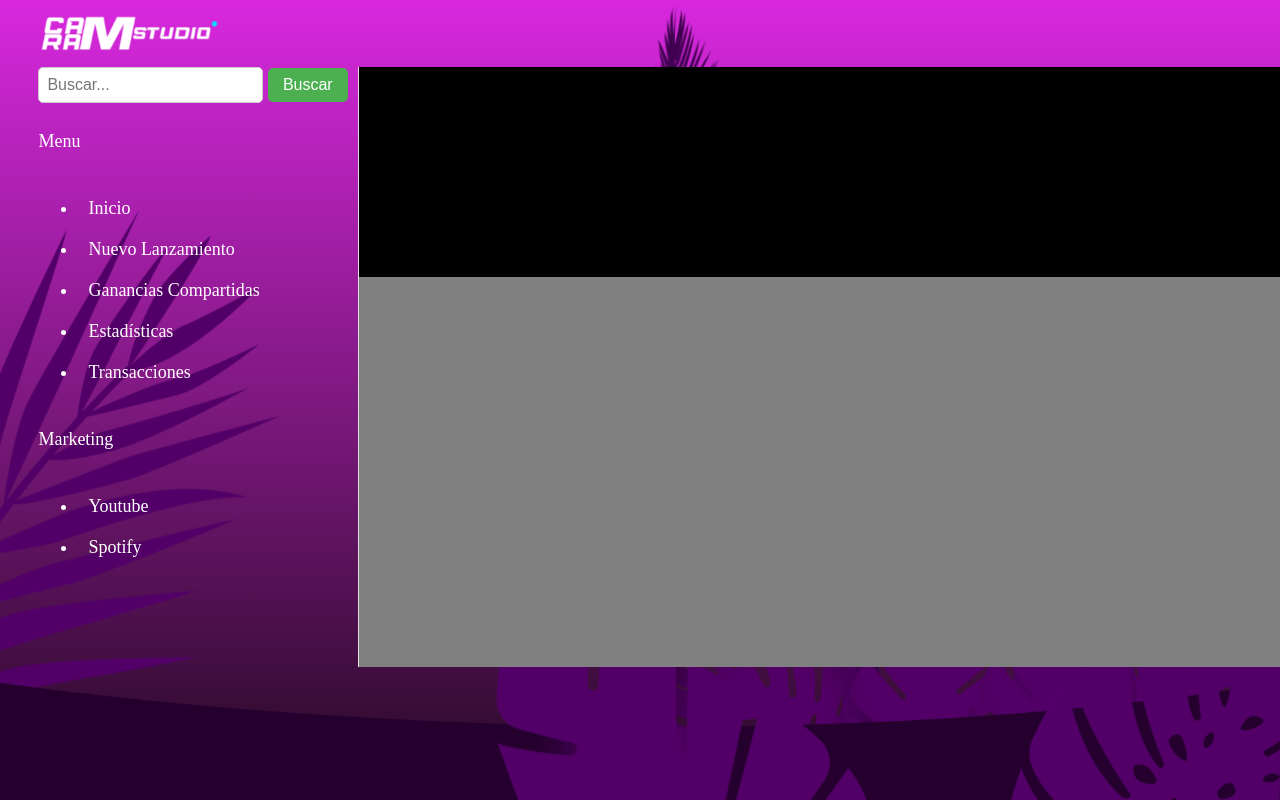
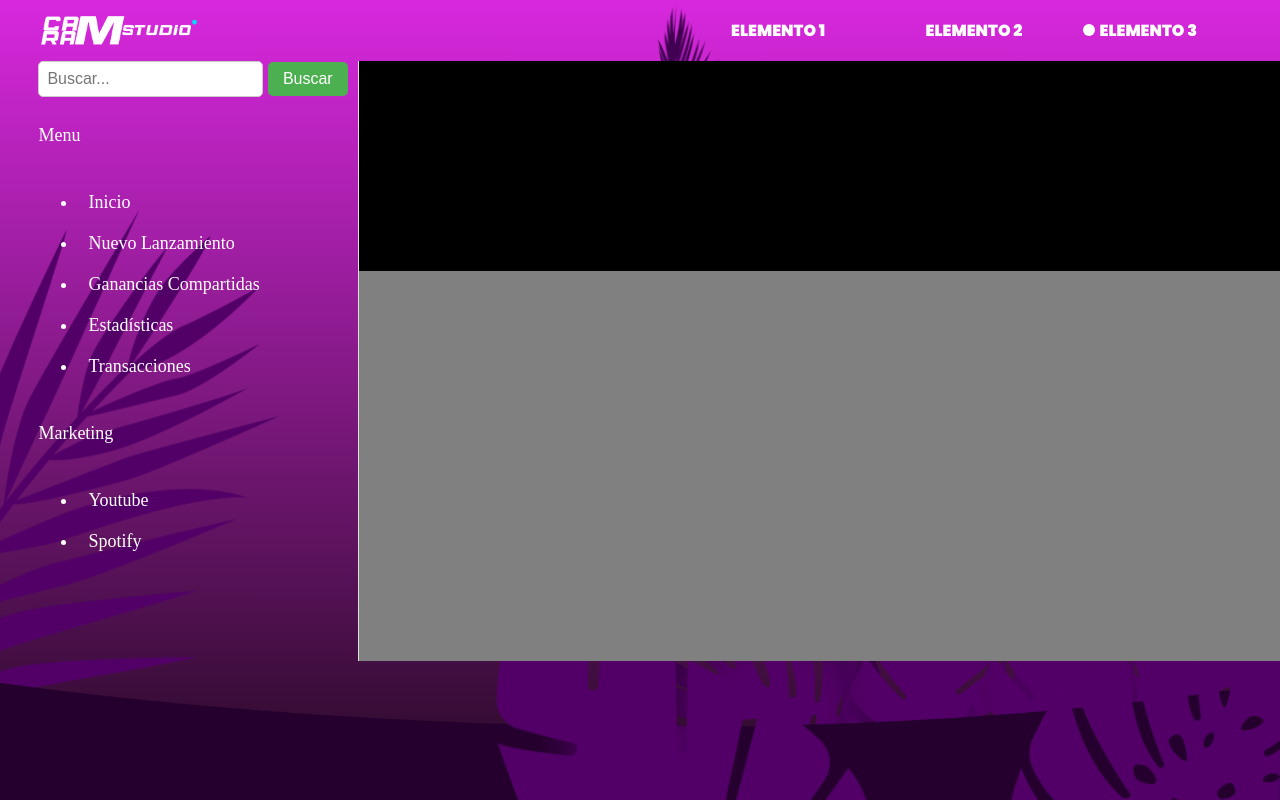
Before and after one commit to gabrielbg211/Pablo-Caram, a PHP site: page /dashboard.php in a window 1280 px wide. Run offline with PHP 8.4, Linux system fonts and the light colour scheme; some web fonts are replaced.

Commit message:
Dashboard

```diff
--- a/Login.php
+++ b/Login.php
@@ -1,5 +1,6 @@
 <?php include 'source/estado.php'; ?>
 <?php include 'source/conexion.php'; ?>
+<?php include 'source/ini.php'; ?>
 
 <!DOCTYPE html>
 <html lang="es">
@@ -7,6 +8,7 @@
     <meta charset="UTF-8" />
     <meta name="viewport" content="width=device-width, initial-scale=1.0" />
     <script src="https://kit.fontawesome.com/64d58efce2.js" crossorigin="anonymous"></script>
+    <link rel="preload" href="styles/style.css" as="style">
     <link rel="stylesheet" href="styles/style.css"/>
     <link rel="icon" type="image/webp" href="img/ICONO WEB.ico">
     <title>Iniciar sesión y Registro</title>
@@ -129,7 +131,7 @@
 <!-- Footer -->
 <?php include 'source/footer.php'; ?>
 
-<script src="js/script.js"></script>
+<script src="js/login.js"></script>
 
 </body>
 </html>
--- a/source/conexion.php
+++ b/source/conexion.php
@@ -1,7 +1,6 @@
 <?php
-if (session_status() == PHP_SESSION_NONE) {
-    session_start();
-}
+// Iniciar la sesión
+session_start();
 
 // Definir las variables de conexión
 $servername = "roundhouse.proxy.rlwy.net";
--- a/source/header.php
+++ b/source/header.php
@@ -5,6 +5,14 @@
     <button class="boton-hamburguesa" id="boton-hamburguesa">
         <span class="hamburguesa-icono"></span>
     </button>
+    <?php if (basename($_SERVER['PHP_SELF']) === 'dashboard.php') : ?>
+        <!-- Mostrar elementos adicionales solo en el dashboard -->
+        <nav class="dashboard-nav">
+            <a href="#" class="navegacion__enlace">Elemento 1</a>
+            <a href="#" class="navegacion__enlace">Elemento 2</a>
+            <a href="#" class="navegacion__enlace"><span class="circle"></span>Elemento 3</a>
+        </nav>
+    <?php else : ?>
         <nav class="navegacion" id="navegacion">
             <a href="#" class="navegacion__enlace">Nuestro Equipo</a>
             <a href="#" class="navegacion__enlace">Novedades</a>
@@ -34,4 +42,5 @@
                 </a>
             <?php endif; ?>
         </nav>
+    <?php endif; ?>
 </header>
--- a/source/ini.php
+++ b/source/ini.php
@@ -1,4 +1,5 @@
 <?php
+session_start();
 // Establecer el tiempo máximo de vida de la sesión en 5 minutos (300 segundos)
 ini_set('session.gc_maxlifetime', 300);
 
--- a/styles/dashboard.css
+++ b/styles/dashboard.css
@@ -1,8 +1,3 @@
-#dashboard-header .boton-hamburguesa,
-#dashboard-header .navegacion {
-    display: none;
-}
-
 .redes{
     display: none;
 }
@@ -10,8 +5,6 @@
 .wrapper {
     display: flex; /* Utilizar flexbox */
     height: calc(100% - 100px - 100px); /* Altura total - altura del header - altura del footer */
-
-
 }
 
 .d-menu {
@@ -138,3 +131,38 @@
     height: calc(100% - 35%);
     background-color: #c3e9dd; /* Verde agua más claro */
 }
+
+.dashboard-nav {
+    width: calc(100% - 10%); /* Reducir el ancho total para dejar espacio en el borde derecho */
+    display: flex;
+    justify-content: flex-end; /* Alinea los elementos al borde derecho */
+    margin-right: 5%; /* Separación del borde derecho */
+}
+
+.dashboard-nav .navegacion__enlace {
+    margin-left: 5%; /* Agrega un margen entre los elementos */
+}
+
+.dashboard-nav .navegacion__enlace:first-child {
+    margin-right: 5%; /* Margen derecho mayor para el primer elemento */
+}
+
+.circle {
+    display: inline-block;
+    width: 12px; /* Ajusta el tamaño del punto según sea necesario */
+    height: 12px; /* Ajusta el tamaño del punto según sea necesario */
+    border-radius: 50%; /* Hace que el elemento sea un círculo */
+    background-color: white; /* Color del punto */
+    margin-right: 5px; /* Espacio entre el punto y el texto */
+    position: relative;
+    top: 0; /* Ajusta la posición vertical del punto */
+}
+
+
+
+@media (min-width: 1280px) {
+    .boton-hamburguesa {
+        display: none;
+        /* Oculta el botón hamburguesa */
+    }
+}
--- a/styles/style.css
+++ b/styles/style.css
@@ -78,6 +78,9 @@
     /* Mantiene la proporción de aspecto de la imagen */
     max-width: 100vw;
     /* Establece un ancho máximo basado en el ancho de la ventana */
+}
+.dashboard-dropdown-content {
+    display: none;
 }
 
 
@@ -1186,6 +1189,7 @@
         justify-content: space-around;
         text-align: center;
         z-index: 6;
+        height: 50%;
       }
 
       .left-panel {
```
Also changed, not shown: js/login.js (added, +79 -0 lines), js/script.js (+0 -55 lines), js/dashboard.js (line endings or trailing spaces). Lines whose indentation alone changed are shown as unchanged.
